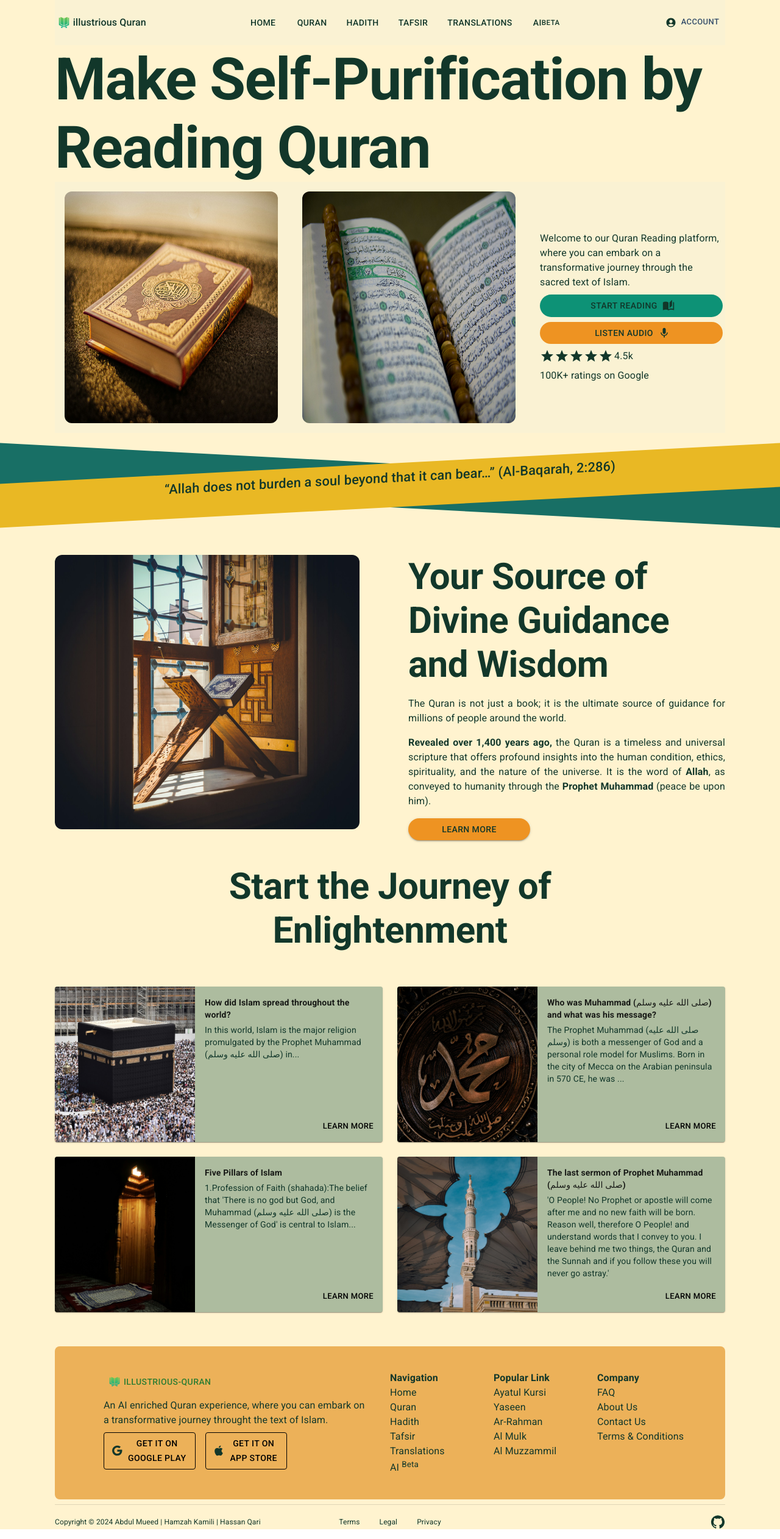
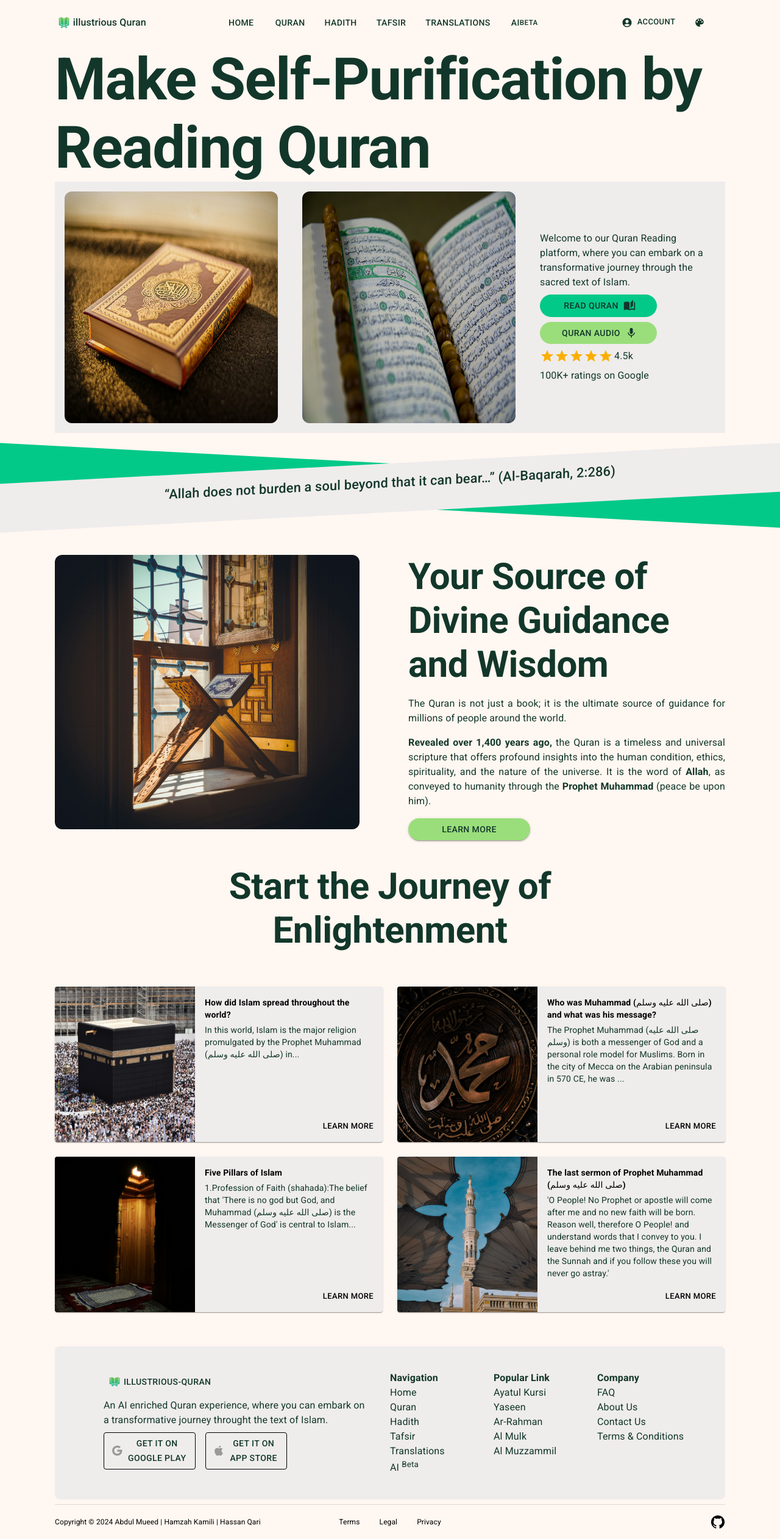
Before and after one commit to Ab-Mueed/illustrious-Quran-WebApp, a React (Vite) app: page / in a window 1280 px wide. Shown: the whole page at 61% size. Built offline with nearby package versions, Linux system fonts and the light colour scheme.

Commit message:
Added DarkMode and LightMode using useState. Added themeScheme and ColorScheme Files in util directory.

```diff
--- a/src/App.jsx
+++ b/src/App.jsx
@@ -9,12 +9,37 @@ import SlantedDiv from "./components/SlantedDiv.jsx";
 import HeroSection from "./components/HeroSection.jsx";
 import Cards from "./components/Cards.jsx";
 import Footer from "./components/Footer.jsx";
+import { useState } from "react";
+import { lightMode, darkMode } from "./util/themeScheme.js";
+
+export let themeMode = {};
 
 function App() {
+  const [activeTheme, setActiveTheme] = useState("light");
+
+  if (activeTheme === "light") {
+    themeMode = { ...lightMode };
+  } else {
+    themeMode = { ...darkMode };
+  }
+
+  function handleThemeChange() {
+    setActiveTheme((prev) => {
+      return prev === "light" ? "dark" : "light";
+    });
+  }
+
   return (
-    <>
+    <div
+      style={{
+        backgroundColor: themeMode.bodyColor,
+        padding: "0px",
+        margin: "0px",
+        overflow: "hidden",
+      }}
+    >
       <div style={{ margin: "0 90px" }}>
-        <NavBar />
+        <NavBar onClick={handleThemeChange} />
         <Heading variant="h1">Make Self-Purification by Reading Quran</Heading>
         <IntroSection />
       </div>
@@ -24,10 +49,10 @@ function App() {
         <Heading className="text" variant="h2" margin={200}>
           Start the Journey of Enlightenment
         </Heading>
-        <Cards/>
-        <Footer/>
+        <Cards />
+        <Footer />
       </div>
-    </>
+    </div>
   );
 }
 
--- a/src/components/Cards.jsx
+++ b/src/components/Cards.jsx
@@ -7,6 +7,8 @@ import Typography from "@mui/material/Typography";
 import { Box } from "@mui/material";
 import Grid from "@mui/material/Grid";
 import { cardsData } from "../util/cardsData.js";
+import {themeMode} from '../App.jsx';
+
 export default function Cards() {
   return (
     <Box sx={{ flexGrow: 1, marginTop: 7 }}>
@@ -14,21 +16,23 @@ export default function Cards() {
         { cardsData.map((items)=>(
           <Grid item xs={6} >
             <Card
-              sx={{ maxWidth: 550, backgroundColor: "#ADBC9F", margin: "auto", display:'flex', height:255,
+              sx={{ maxWidth: 550, backgroundColor: themeMode.cardsBgColor, margin: "auto", display:'flex', height:255,
             position:'relative' }}
             >
               <CardMedia sx={{ height: 'auto', minWidth:230 }} image={items.image} title="Makkah" />
              <Box>
               <CardContent sx={{ height: 150 }}>
-                <Typography gutterBottom variant="body2" component="div" sx={{fontWeight:'bold'}}>
+                <Typography gutterBottom variant="body2" component="div" sx={{fontWeight:'bold', color: themeMode.cardsTitleColor}}>
                   {items.title}
                 </Typography>
-                <Typography variant="body2" color="#12372A">
+                <Typography variant="body2" sx={{color:themeMode.paraColor}}>
                   {items.des}
                 </Typography>
               </CardContent>
-              <CardActions sx={{}}>
-                <Button size="small" sx={{color:'black', position:'absolute', right:10, bottom:10}}>Learn More</Button>
+              <CardActions>
+                <Button size="small"
+                className="remove-focus-outline"
+                sx={{color:themeMode.cardsButtonColor, position:'absolute', right:10, bottom:10}}>Learn More</Button>
               </CardActions>
               </Box>
             </Card>
--- a/src/components/Footer.jsx
+++ b/src/components/Footer.jsx
@@ -8,14 +8,23 @@ import logo from "../assets/logo.jpg";
 import GoogleIcon from "@mui/icons-material/Google";
 import AppleIcon from "@mui/icons-material/Apple";
 import GitHubIcon from "@mui/icons-material/GitHub";
+import { themeMode } from "../App.jsx";
 
 export default function Footer() {
   return (
     <Box sx={{ flexGrow: 1, marginTop: 7, color: "#12372A" }}>
-      <Grid container sx={{backgroundColor:'#ECB159', borderRadius:2}} p={5}>
+      <Grid
+        container
+        sx={{ backgroundColor: themeMode.footerBgColor, borderRadius: 2 }}
+        p={5}
+      >
         {/* Grid-1 */}
         <Grid item xs={6} px={5}>
-          <Button variant="text" color="success">
+          <Button
+            variant="text"
+            className="remove-focus-outline"
+            sx={{ color: themeMode.footerTextColor }}
+          >
             <img
               src={logo}
               alt=""
@@ -25,21 +34,33 @@ export default function Footer() {
             />
             illustrious-Quran
           </Button>
-          <Typography variant="body1" my={1}>
+          <Typography
+            variant="body1"
+            my={1}
+            sx={{ color: themeMode.footerTextColor }}
+          >
             An AI enriched Quran experience, where you can embark on a
             transformative journey throught the text of Islam.
           </Typography>
-          <Stack direction='row' spacing={2}>
-            <Button variant="outlined" startIcon={<GoogleIcon />} sx={{color:'black', borderColor:'black'}}>
+          <Stack direction="row" spacing={2}>
+            <Button
+              variant="outlined"
+              startIcon={<GoogleIcon sx={{ color: "#999" }} />}
+              sx={{ color: themeMode.footerTextColor, borderColor: "black" }}
+            >
               Get it on <br /> Google Play
             </Button>
-            <Button variant="outlined" startIcon={<AppleIcon />} sx={{color:'black', borderColor:'black'}}>
+            <Button
+              variant="outlined"
+              startIcon={<AppleIcon sx={{ color: "#999" }} />}
+              sx={{ color: themeMode.footerTextColor, borderColor: "black" }}
+            >
               Get it on <br /> App Store
             </Button>
           </Stack>
         </Grid>
         {/* Grid-2 */}
-        <Grid item xs={2}>
+        <Grid item xs={2} sx={{ color: themeMode.footerTextColor }}>
           <Stack>
             <Typography variant="body1" sx={{ fontWeight: "bold" }}>
               Navigation
@@ -55,7 +76,7 @@ export default function Footer() {
           </Stack>
         </Grid>
         {/* Grid-3 */}
-        <Grid item xs={2}>
+        <Grid item xs={2} sx={{ color: themeMode.footerTextColor }}>
           <Stack>
             <Typography variant="body1" sx={{ fontWeight: "bold" }}>
               Popular Link{" "}
@@ -68,7 +89,7 @@ export default function Footer() {
           </Stack>
         </Grid>
         {/* Grid-4 */}
-        <Grid item xs={2}>
+        <Grid item xs={2} sx={{ color: themeMode.footerTextColor }}>
           <Stack>
             <Typography variant="body1" sx={{ fontWeight: "bold" }}>
               Company{" "}
@@ -81,7 +102,7 @@ export default function Footer() {
         </Grid>
       </Grid>
 
-      <Divider sx={{my:1}} />
+      <Divider sx={{ my: 1 }} />
 
       <Grid
         container
@@ -90,12 +111,22 @@ export default function Footer() {
         mb={2}
       >
         <Grid item xs={4}>
-          <Typography variant="body1" sx={{ fontSize: 12 }}>
+          <Typography
+            variant="body1"
+            sx={{ fontSize: 12, color: themeMode.copyRightTextColor }}
+          >
             Copyright &copy; 2024 Abdul Mueed | Hamzah Kamili | Hassan Qari
           </Typography>
         </Grid>
         <Grid item xs={4}>
-          <Box sx={{ display: "flex", gap: 4, justifyContent: "center" }}>
+          <Box
+            sx={{
+              display: "flex",
+              gap: 4,
+              justifyContent: "center",
+              color: themeMode.copyRightTextColor,
+            }}
+          >
             <Typography variant="body1" sx={{ fontSize: 12 }}>
               Terms
             </Typography>
@@ -108,7 +139,7 @@ export default function Footer() {
           </Box>
         </Grid>
         <Grid item xs={4} sx={{ display: "flex", justifyContent: "end" }}>
-          <GitHubIcon />
+          <GitHubIcon sx={{ color: themeMode.githubIconColor }} />
         </Grid>
       </Grid>
     </Box>
--- a/src/components/Heading.jsx
+++ b/src/components/Heading.jsx
@@ -1,13 +1,13 @@
 import { Typography } from "@mui/material";
 import { Box } from "@mui/material";
+import { themeMode } from "../App.jsx";
 
 export default function Heading({ children, variant, margin, ...props }) {
-//   console.log(margin);
   return (
     <Box sx={{margin:`0 ${margin}px`}} >
       <Typography
         variant={variant}
-        sx={{ color: "#12372A", fontWeight: "bold" }}
+        sx={{ color: themeMode.headingColor, fontWeight: "bold" }}
         {...props}
       >
         {children}
--- a/src/components/HeroSection.jsx
+++ b/src/components/HeroSection.jsx
@@ -1,6 +1,6 @@
 import { Box, Typography, Button } from "@mui/material";
-
 import Quran3 from "../assets/Quran3.jpg";
+import {themeMode} from '../App';
 
 export default function HeroSection() {
   return (
@@ -16,16 +16,16 @@ export default function HeroSection() {
         src={Quran3}
       />
       <Box sx={{display:'flex', flexDirection:'column', gap:2}}>
-        <Typography variant="h2" sx={{color:'#12372A', fontWeight:'bold'}}>
+        <Typography variant="h2" sx={{color:themeMode.headingColor, fontWeight:'bold'}}>
           Your Source of Divine Guidance and Wisdom
         </Typography>
 
-        <Typography variant="body1" sx={{color:'#12372A'}} align='justify'>
+        <Typography variant="body1" sx={{color:themeMode.paraColor}} align='justify'>
           The Quran is not just a book; it is the ultimate source of guidance
           for millions of people around the world.
         </Typography>
 
-        <Typography variant="body1" sx={{color:'#12372A'}} align='justify'>
+        <Typography variant="body1" sx={{color:themeMode.paraColor}} align='justify'>
           <span>Revealed over 1,400 years ago,</span> the Quran is a timeless
           and universal scripture that offers profound insights into the human
           condition, ethics, spirituality, and the nature of the universe. It is
@@ -35,7 +35,8 @@ export default function HeroSection() {
 
         <Button
           variant="contained"
-          sx={{ borderRadius: 6, width: 200, background: "#EE9322", color:'#12372A' }}
+          className="remove-focus-outline"
+          sx={{ borderRadius: 6, width: 200, background: themeMode.buttonBgColor2, color:themeMode.buttonTextColor1 }}
         >
           Learn More
         </Button>
--- a/src/components/IntroSection.jsx
+++ b/src/components/IntroSection.jsx
@@ -6,13 +6,14 @@ import AutoStoriesIcon from "@mui/icons-material/AutoStories";
 import MicIcon from "@mui/icons-material/Mic";
 import Quran from "../assets/Quran.jpg";
 import Quran2 from "../assets/Quran2.jpg";
+import {themeMode} from '../App';
 
 export default function IntroSection() {
   return (
     <Box
       sx={{
         display: "flex",
-        background: "#FAF2D3",
+        background: themeMode.introBgColor,
         gap: 5,
         justifyContent: "space-between",
         alignItems: "center",
@@ -40,32 +41,34 @@ export default function IntroSection() {
         src={Quran2}
       />
       <Box sx={{ display: "flex", flexDirection: "column", gap: 1 }}>
-        <Typography variant="body1" sx={{ color: "#12372A" }}>
+        <Typography variant="body1" sx={{ color: themeMode.paraColor  }}>
           Welcome to our Quran Reading platform, where you can embark on a
           transformative journey through the sacred text of Islam.
         </Typography>
         <Button
           variant="contained"
           disableElevation
+          className="remove-focus-outline"
           endIcon={<AutoStoriesIcon />}
-          sx={{ borderRadius: 6, width: 300, background: "#0D9276", color:'#12372A' }}
+          sx={{ borderRadius: 6, width: '15vw', background: themeMode.buttonBgColor1, color:themeMode.buttonTextColor1 }}
         >
-          Start Reading
+          Read Quran
         </Button>
         <Button
           variant="contained"
           disableElevation
+          className="remove-focus-outline"
           endIcon={<MicIcon />}
-          sx={{ borderRadius: 6, width: 300, background: "#EE9322", color:'#12372A' }}
+          sx={{ borderRadius: 6, width: '15vw', background: themeMode.buttonBgColor2, color:themeMode.buttonTextColor2 }}
         >
-          Listen Audio
+          Quran Audio
         </Button>
 
         <Box sx={{ color: "#12372A", display: "flex", direction: "row" }}>
           <Rating name="full-rating" defaultValue={5} readOnly />
-          <Typography component="legend">4.5k</Typography>
+          <Typography component="legend" sx={{color:themeMode.paraColor}}>4.5k</Typography>
         </Box>
-        <Typography variant="body1" sx={{ color: "#12372A" }}>
+        <Typography variant="body1" sx={{ color: themeMode.paraColor }}>
           100K+ ratings on Google
         </Typography>
       </Box>
--- a/src/components/NavBar.jsx
+++ b/src/components/NavBar.jsx
@@ -2,22 +2,25 @@ import { Box } from "@mui/material";
 import { Typography } from "@mui/material";
 import { Button } from "@mui/material";
 import logo from "../assets/logo.jpg";
+import Stack from "@mui/material/Stack";
 import AccountCircleIcon from "@mui/icons-material/AccountCircle";
+import ColorLensRoundedIcon from "@mui/icons-material/ColorLensRounded";
+import {themeMode} from '../App';
 
-export default function NavBar() {
+export default function NavBar({ onClick }) {
   return (
     <Box
       sx={{
         display: "flex",
         gap: 2,
-        background: "#FAF2D3",
+        // background: "#FAF2D3",
         height: "4rem",
         justifyContent: "space-between",
         alignItems: "center",
         padding: 0.6,
       }}
     >
-      <Box sx={{display:'flex'}}>
+      <Box sx={{ display: "flex" }}>
         <img
           src={logo}
           alt=""
@@ -25,7 +28,10 @@ export default function NavBar() {
           width="20vw"
           style={{ marginRight: 5 }}
         />
-        <Typography variant="body1" sx={{ color: "#12372A", fontWeight: 500 }}>
+        <Typography
+          variant="body1"
+          sx={{ color: themeMode.navBarTextColor, fontWeight: 500 }}
+        >
           illustrious Quran
         </Typography>
       </Box>
@@ -35,7 +41,7 @@ export default function NavBar() {
           variant="text"
           disableElevation
           id="button"
-          sx={{ color: "#12372A" }}
+          sx={{ color: themeMode.navBarTextColor }}
         >
           Home
         </Button>
@@ -43,7 +49,7 @@ export default function NavBar() {
           variant="text"
           disableElevation
           id="button"
-          sx={{ color: "#12372A" }}
+          sx={{ color: themeMode.navBarTextColor }}
         >
           Quran
         </Button>
@@ -51,7 +57,7 @@ export default function NavBar() {
           variant="text"
           disableElevation
           id="button"
-          sx={{ color: "#12372A" }}
+          sx={{ color: themeMode.navBarTextColor }}
         >
           Hadith
         </Button>
@@ -59,7 +65,7 @@ export default function NavBar() {
           variant="text"
           disableElevation
           id="button"
-          sx={{ color: "#12372A" }}
+          sx={{ color: themeMode.navBarTextColor }}
         >
           Tafsir
         </Button>
@@ -67,7 +73,7 @@ export default function NavBar() {
           variant="text"
           disableElevation
           id="button"
-          sx={{ color: "#12372A" }}
+          sx={{ color: themeMode.navBarTextColor }}
         >
           Translations
         </Button>
@@ -75,22 +81,35 @@ export default function NavBar() {
           variant="text"
           disableElevation
           id="button"
-          sx={{ color: "#12372A" }}
+          sx={{ color: themeMode.navBarTextColor }}
         >
           AI<sup>Beta</sup>
         </Button>
       </Box>
 
       <Box>
+        <Stack direction="row" spacing={1}>
           <Button
             variant="text"
             size="small"
             startIcon={<AccountCircleIcon />}
+            className="remove-focus-outline"
             disableElevation
-          sx={{ color: "#364F6B" }}
+            sx={{ color: themeMode.navBarTextColor }}
           >
             Account
           </Button>
+
+          <Button
+            variant="text"
+            size="small"
+            onClick={onClick}
+            className="remove-focus-outline"
+            startIcon={<ColorLensRoundedIcon />}
+            disableElevation
+            sx={{ color: themeMode.navBarTextColor }}
+          ></Button>
+        </Stack>
       </Box>
     </Box>
   );
--- a/src/components/SlantedDiv.jsx
+++ b/src/components/SlantedDiv.jsx
@@ -1,14 +1,25 @@
 import { Box, Typography } from "@mui/material";
+import { themeMode } from "../App";
 export default function SlantedDiv() {
   return (
     <>
       <Box sx={{ width: "100vw", position: "relative" }}>
-        <Box className="first-slant"></Box>
-        <Box className="second-slant" sx={{ alignItems: "center" }}>
+        <Box
+          className="first-slant"
+          sx={{ backgroundColor: themeMode.firstSlantColor }}
+        ></Box>
+        <Box
+          className="second-slant"
+          sx={{
+            alignItems: "center",
+            backgroundColor: themeMode.secondSlantColor,
+          }}
+          pt={1}
+        >
           <Typography
             variant="body1"
             sx={{
-              color: "#12372A",
+              color: themeMode.slantTextColor,
               fontSize: "1.7vw",
               paddingTop: 1,
               fontWeight: 500,
--- a/src/index.css
+++ b/src/index.css
@@ -16,8 +16,8 @@
   outline: none;
 }
 
-#button:hover{
-text-decoration: underline;
+#button:hover {
+  text-decoration: underline;
 }
 
 a {
@@ -30,7 +30,8 @@ a:hover {
 }
 
 body {
-  background-color: #FFF3CF;
+  /* background-color: #FFF3CF; */
+  background-color: #000;
   padding: 0;
   margin: 0;
 }
@@ -72,32 +73,36 @@ button:focus-visible {
   }
 }
 
-.first-slant{
-  content:"";
+.first-slant {
+  content: "";
   position: absolute;
   left: 0;
   right: 0;
   top: 50px;
   height: 72px;
-  background-color: #186F65;
+  /* background-color: #186F65; */
   transform: skewY(3deg);
 }
-.second-slant{
-  content:"";
+.second-slant {
+  content: "";
   position: absolute;
   left: 0;
   right: 0;
   top: 50px;
   height: 72px;
-  background-color: #E9B824;
+  /* background-color: #E9B824; */
   transform: skewY(-3deg);
 }
 
-span{
-color: #12372A;
-font-weight: bold;
+span {
+  /* color: #12372A; */
+  font-weight: bold;
 }
 
-.text{
+.text {
   text-align: center;
 }
+
+.remove-focus-outline:focus {
+  outline: none !important;
+}
--- a/src/util/styles.js
+++ /dev/null
@@ -1,3 +0,0 @@
-export const Colors = {
-    camel: 'FFF3CF'
-}
--- /dev/null
+++ b/src/util/themeScheme.js
@@ -0,0 +1,85 @@
+// Light Mode
+ export const lightMode = {
+    bodyColor: "#FFF7F1",
+    navBarTextColor:'#12372A',
+    headingColor: "#12372A",
+    introBgColor: "#EFECEC",
+    paraColor: '#12372A',
+    buttonBgColor1: "#03C988",
+    buttonBgColor2: "#9ADE7B",
+    buttonTextColor1:"#12372A",
+    buttonTextColor2:"#12372A",
+    firstSlantColor: "#03C988",
+    secondSlantColor: "#EFECEC",
+    slantTextColor:'#12372A',
+    cardsBgColor: "#EFECEC",
+    cardsTitleColor:'#000',
+    cardsButtonColor: "black",
+    footerBgColor: "#EFECEC",
+    footerTextColor: "#12372A",
+    copyRightTextColor: "black",
+    githubIconColor:'black'
+  };
+
+
+// Dark Mode
+
+  export const darkMode = {
+    bodyColor: "#000",
+    navBarTextColor:'#999',
+    headingColor: "#FBFBFC",
+    paraColor:'#999',
+    introBgColor: "#0c0c0c",
+    buttonBgColor1: "#1A1A1A",
+    buttonBgColor2: "#FF6433",
+    buttonTextColor1:"#FBFBFC",
+    buttonTextColor2:"#FBFBFC",
+    firstSlantColor: "#FF6433",
+    secondSlantColor: "#B6BBC4",
+    slantTextColor:'#000',
+    cardsBgColor: "#0c0c0c",
+    cardsTitleColor:'#FBFBFC',
+    cardsButtonColor: "#fcfcfc",
+    footerBgColor: "#1A1A1A",
+    footerTextColor: "#999",
+    copyRightTextColor:'#FBFBFC',
+    githubIconColor: "#FBFBFC",
+  };
+
+
+// export const themeScheme = {
+//   lightMode: {
+//     bodyColor: "#F5F7F8",
+//     firstSlantColor: "#03C988",
+//     headingColor: "#12372A",
+//     secondSlantColor: "#EFECEC",
+//     footerBgColor: "#EFECEC",
+//     introSectionBgColor: "#EFECEC",
+//     cardsBgColor: "#EFECEC",
+//     textColor: "#12372A",
+//     footerTextColor: "#12372A",
+//     heroSectionButtonColor: "#03C988",
+//     introSectionFirstButtonColor: "#03C988",
+//     introSectionSecondButtonColor: "#9ADE7B",
+//     cardsButtonColor: "black",
+//     footerButtonColor: "success",
+//   },
+
+//   darkMode: {
+//     bodyColor: "#000",
+//     firstSlantColor: "#FF6433",
+//     headingColor: "#FBFBFC", // To be used in Copyright Footer Text also
+//     secondSlantColor: "#B6BBC4",
+//     footerBgColor: "#1A1A1A",
+//     introSectionBgColor: "#0c0c0c",
+//     cardsBgColor: "#0c0c0c",
+//     textColor: "#999",
+//     footerTextColor: "#999",
+//     heroSectionButtonColor: "#FF6433",
+//     introSectionFirstButtonColor: "#1A1A1A",
+//     introSectionSecondButtonColor: "#FF6433",
+//     cardstitleColor: "#fcfcfc",
+//     cardsButtonColor: "#fcfcfc",
+//     footerButtonColor: "#999",
+//   },
+// };
```
Also changed, not shown: src/util/colorScheme.js (added, +11 -0 lines). Lines whose indentation alone changed are shown as unchanged.
